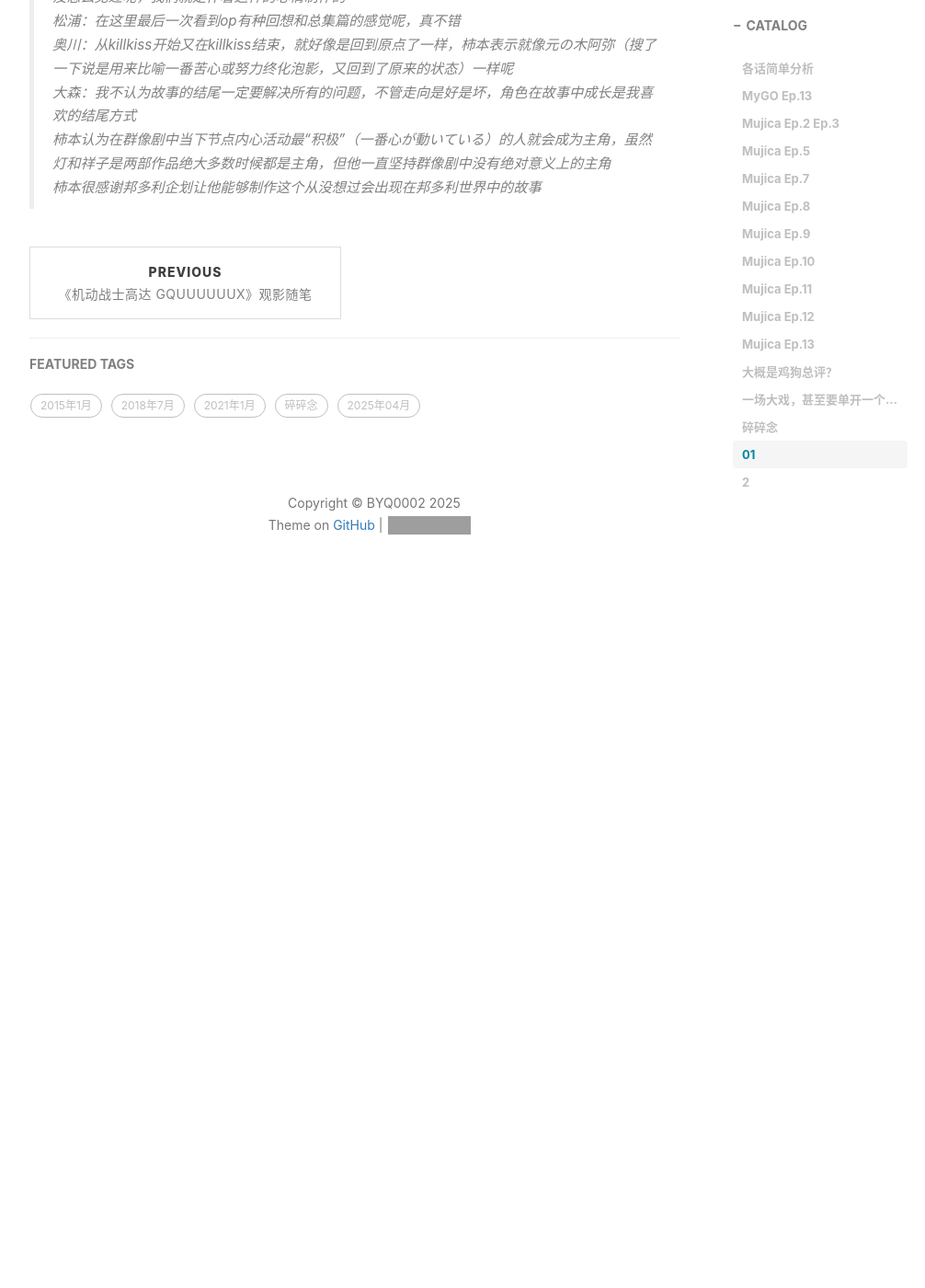
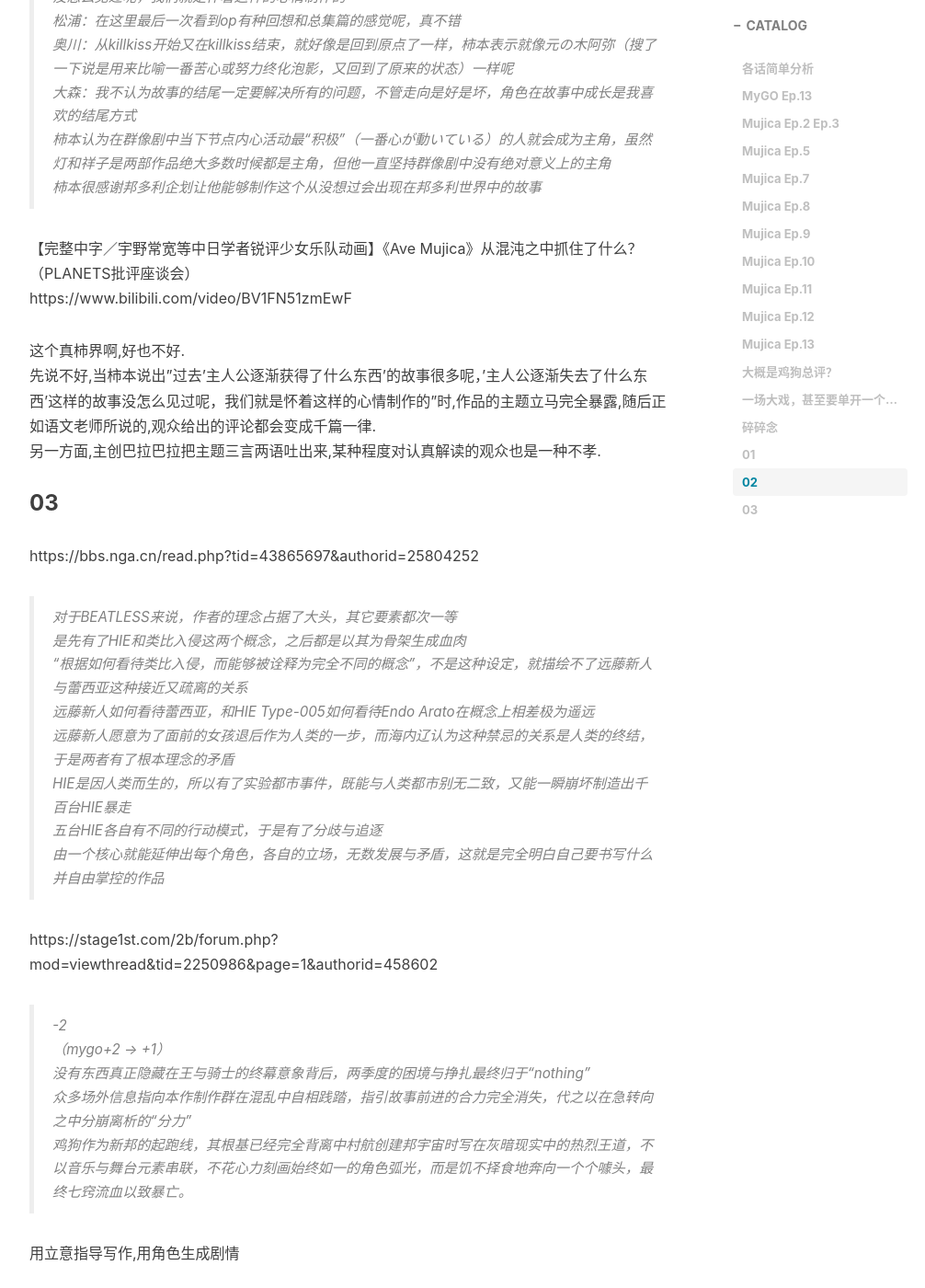
Before and after one commit to BYQ0002/BYQ0002.github.io, a Jekyll site: the page built from _posts/2025-04-15-《BanG Dream! Ave Mujica》观影随笔.md, in a window 1280 px wide and 1400 px high, scrolled down 24457 px. Shown: the whole window at 92% size, without its empty margins (233-1239 px from the left). Built offline with Jekyll 4.4.1, drawn with Linux system fonts in a browser that asks for light colours; nearby versions of some CDN libraries; comment, search, counter and statistics services are not loaded; before the commit the page ends 25131 px from its top, so only the background shows below that; grey boxes are pictures that could not be loaded.

Commit message:
Update 2025-04-15-《BanG Dream! Ave Mujica》观影随笔.md

```diff
--- a/_posts/2025-04-15-《BanG Dream! Ave Mujica》观影随笔.md
+++ b/_posts/2025-04-15-《BanG Dream! Ave Mujica》观影随笔.md
@@ -731,7 +731,7 @@ https://www.youtube.com/watch?v=4_RUgnC1lm8
 https://bbs.nga.cn/read.php?tid=43882861
 从专楼里偷了张对邦谷子销量图(已更新动态数据实时监控)
 
-### 2
+### 02
 
 真柿界 Ep.12
 https://www.bilibili.com/video/BV1Jt52zDEEa
@@ -766,3 +766,33 @@ https://www.bilibili.com/video/BV1Jt52zDEEa
 大森：我不认为故事的结尾一定要解决所有的问题，不管走向是好是坏，角色在故事中成长是我喜欢的结尾方式
 柿本认为在群像剧中当下节点内心活动最“积极”（一番心が動いている）的人就会成为主角，虽然灯和祥子是两部作品绝大多数时候都是主角，但他一直坚持群像剧中没有绝对意义上的主角
 柿本很感谢邦多利企划让他能够制作这个从没想过会出现在邦多利世界中的故事
+
+
+【完整中字／宇野常宽等中日学者锐评少女乐队动画】《Ave Mujica》从混沌之中抓住了什么？（PLANETS批评座谈会）
+https://www.bilibili.com/video/BV1FN51zmEwF
+
+这个真柿界啊,好也不好.
+先说不好,当柿本说出"过去'主人公逐渐获得了什么东西'的故事很多呢，'主人公逐渐失去了什么东西'这样的故事没怎么见过呢，我们就是怀着这样的心情制作的"时,作品的主题立马完全暴露,随后正如语文老师所说的,观众给出的评论都会变成千篇一律.
+另一方面,主创巴拉巴拉把主题三言两语吐出来,某种程度对认真解读的观众也是一种不孝.
+
+### 03
+
+https://bbs.nga.cn/read.php?tid=43865697&authorid=25804252
+>对于BEATLESS来说，作者的理念占据了大头，其它要素都次一等
+是先有了HIE和类比入侵这两个概念，之后都是以其为骨架生成血肉
+“根据如何看待类比入侵，而能够被诠释为完全不同的概念”，不是这种设定，就描绘不了远藤新人与蕾西亚这种接近又疏离的关系
+远藤新人如何看待蕾西亚，和HIE Type-005如何看待Endo Arato在概念上相差极为遥远
+远藤新人愿意为了面前的女孩退后作为人类的一步，而海内辽认为这种禁忌的关系是人类的终结，于是两者有了根本理念的矛盾
+HIE是因人类而生的，所以有了实验都市事件，既能与人类都市别无二致，又能一瞬崩坏制造出千百台HIE暴走
+五台HIE各自有不同的行动模式，于是有了分歧与追逐
+由一个核心就能延伸出每个角色，各自的立场，无数发展与矛盾，这就是完全明白自己要书写什么并自由掌控的作品
+
+https://stage1st.com/2b/forum.php?mod=viewthread&tid=2250986&page=1&authorid=458602
+>-2
+（mygo+2 -> +1）
+没有东西真正隐藏在王与骑士的终幕意象背后，两季度的困境与挣扎最终归于“nothing”
+众多场外信息指向本作制作群在混乱中自相践踏，指引故事前进的合力完全消失，代之以在急转向之中分崩离析的“分力”
+鸡狗作为新邦的起跑线，其根基已经完全背离中村航创建邦宇宙时写在灰暗现实中的热烈王道，不以音乐与舞台元素串联，不花心力刻画始终如一的角色弧光，而是饥不择食地奔向一个个噱头，最终七窍流血以致暴亡。
+
+
+用立意指导写作,用角色生成剧情
```
